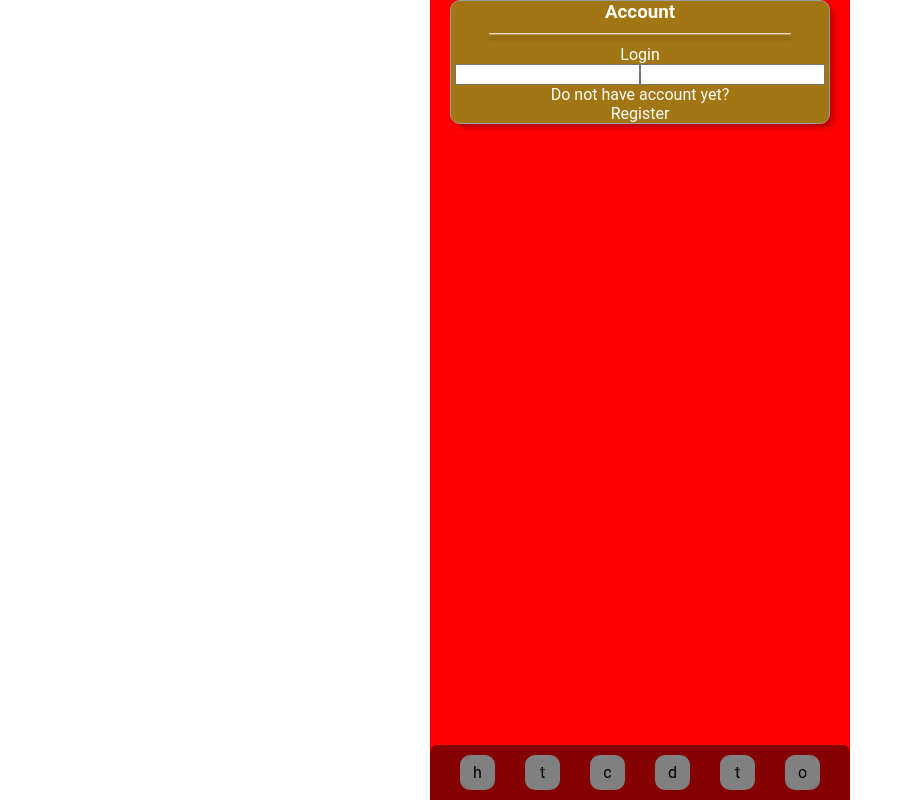
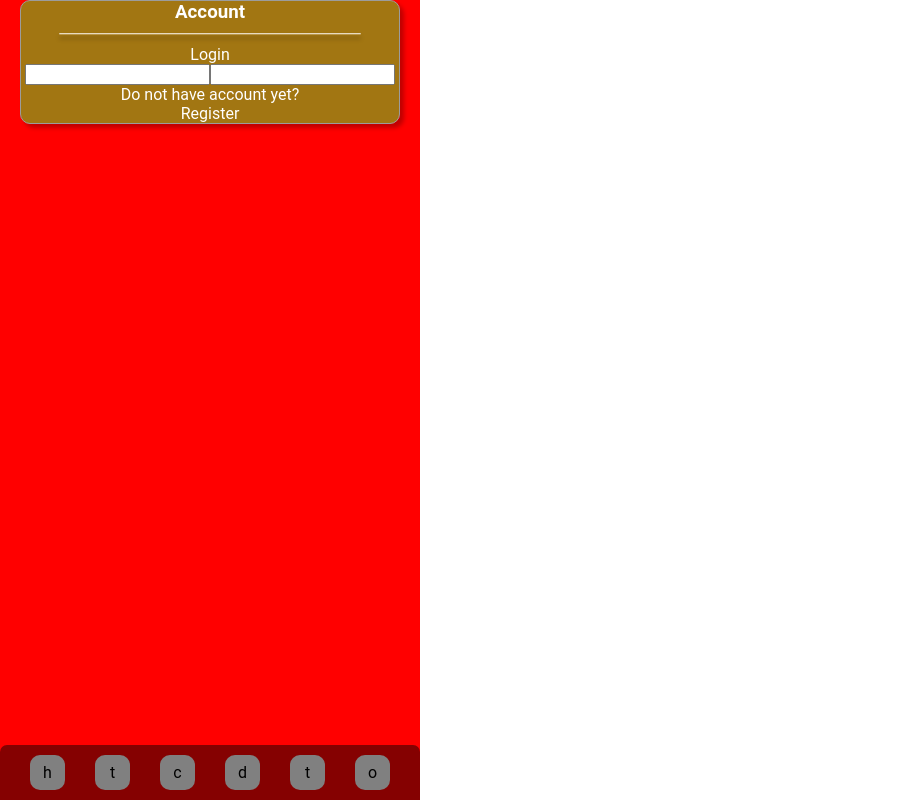
Before and after one commit to Tolethrien/New-Timer, a React (Create React App) app: page / in a window 1280 px wide. Shown: the whole page, without its empty margins (0-913 px from the left). Built offline with nearby package versions, Linux system fonts and the light colour scheme.

Commit message:
Update App.tsx

```diff
--- a/src/App.tsx
+++ b/src/App.tsx
@@ -17,6 +17,6 @@ const MainBody = styled.div`
   max-width: 420px;
   height: 100vh;
   background-color: red;
-  margin: auto;
+  /* margin: auto; */
   overflow: hidden;
 `;
```
